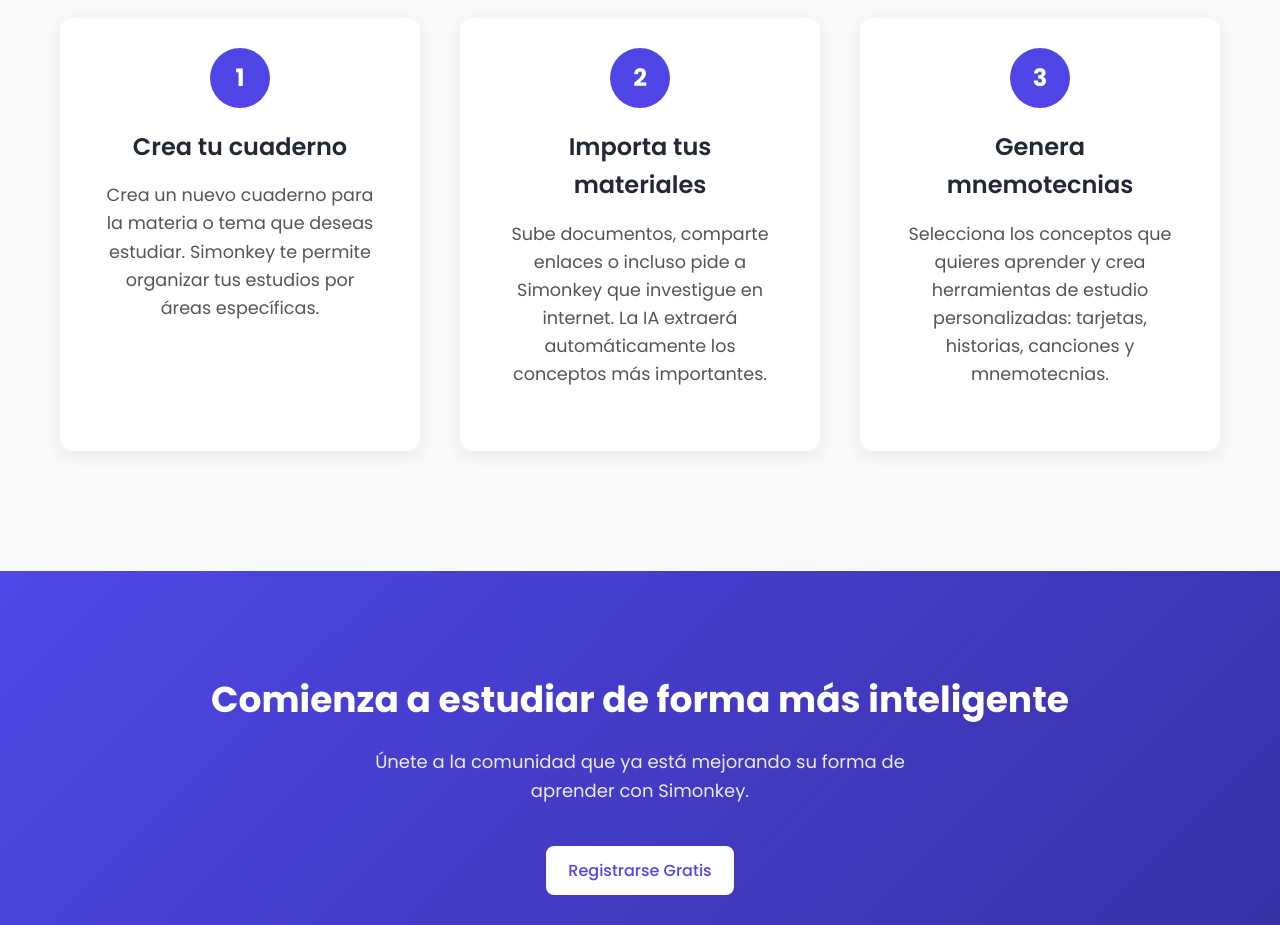
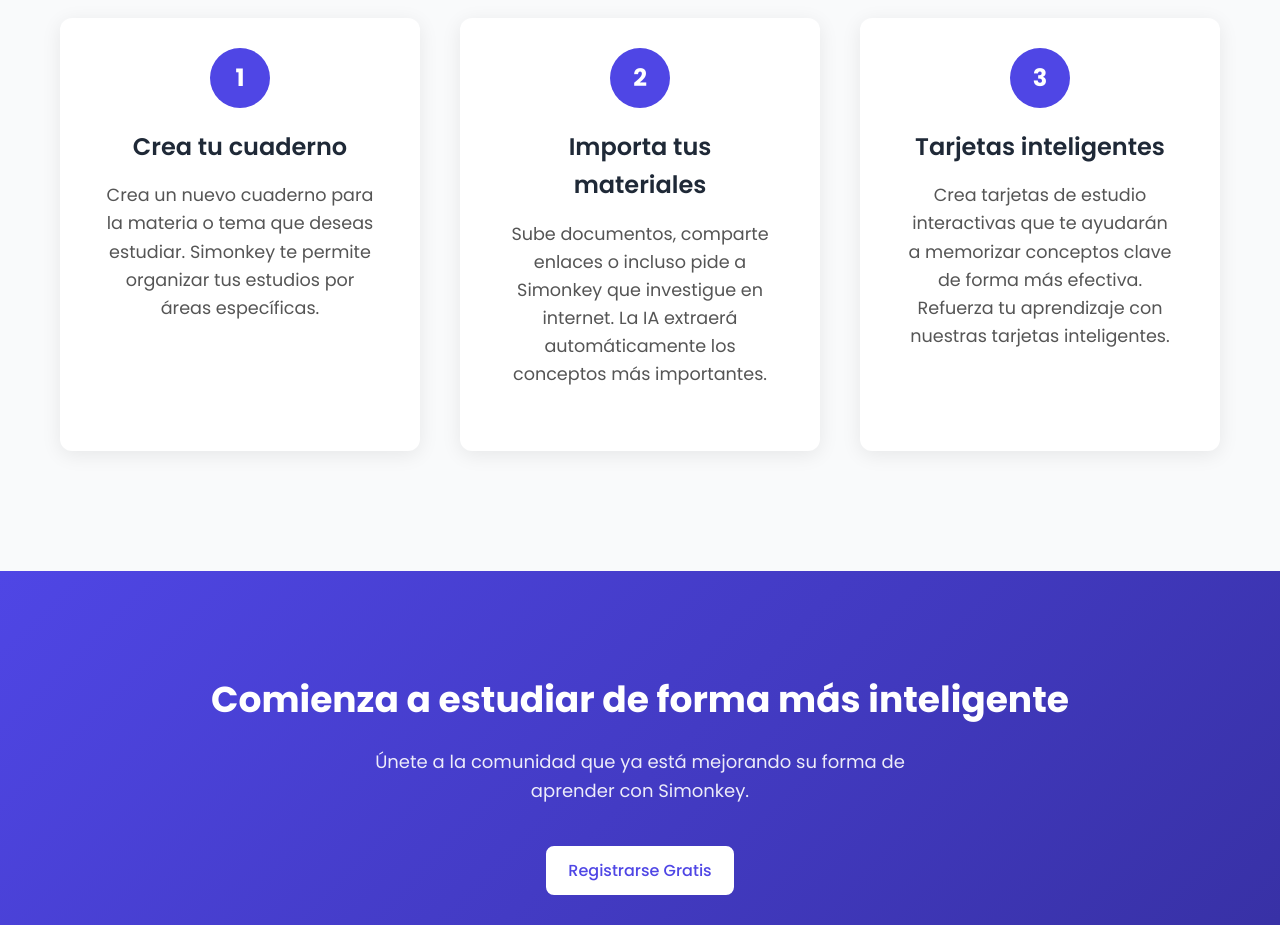
Before and after one commit to rubenelhore/simonkey-app, a React (Vite) app in the folder simonkey-react/: page / in a window 1280 px wide. Shown: the part 2420-3345 px from the top of the page. Built offline with nearby package versions, Linux system fonts and the light colour scheme; no server answers.

Commit message:
Cambio de tarjeta: ahora es 'Tarjetas inteligentes' con nueva descripción en la página de inicio

```diff
--- a/simonkey-react/src/components/HowItWorks.tsx
+++ b/simonkey-react/src/components/HowItWorks.tsx
@@ -28,9 +28,9 @@
           <div className="step">
             <div className="step-number">3</div>
             <div className="step-content">
-              <h3 className="step-title">Genera mnemotecnias</h3>
+              <h3 className="step-title">Tarjetas inteligentes</h3>
               <p className="step-description">
-                Selecciona los conceptos que quieres aprender y crea herramientas de estudio personalizadas: tarjetas, historias, canciones y mnemotecnias.
+                Crea tarjetas de estudio interactivas que te ayudarán a memorizar conceptos clave de forma más efectiva. Refuerza tu aprendizaje con nuestras tarjetas inteligentes.
               </p>
             </div>
           </div>
```
